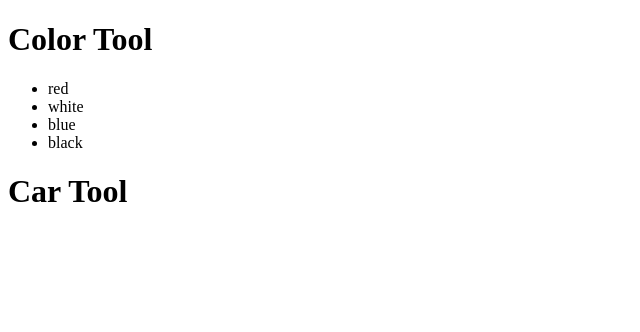
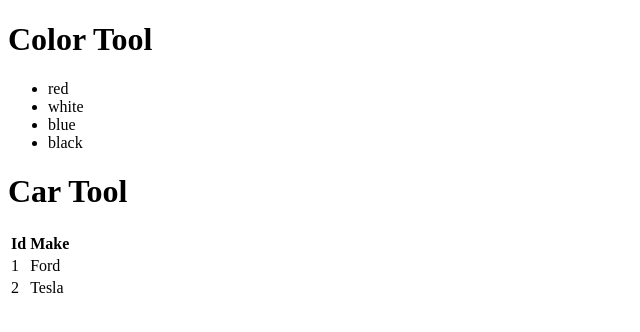
Before and after one commit to t4d-classes/react-redux-dotnet-core_02032020, a React (Create React App) app in the folder demo-app/: page / in a window 1280 px wide. Shown: the top 332 px of the page, without its empty margins (0-640 px from the left). Built offline with nearby package versions, Linux system fonts and the light colour scheme.

Commit message:
add code demos

```diff
--- a/demo-app/src/components/CarTool.js
+++ b/demo-app/src/components/CarTool.js
@@ -2,8 +2,31 @@
 
 export const CarTool = () => {
 
-    return <header>
-        <h1>Car Tool</h1>
-    </header>;
+    const cars = [
+        { id: 1, make: 'Ford' },
+        { id: 2, make: 'Tesla' },
+    ];
+
+    return (
+        <>
+            <header>
+                <h1>Car Tool</h1>
+            </header>
+            <table>
+                <thead>
+                    <tr>
+                        <th>Id</th>
+                        <th>Make</th>
+                    </tr>
+                </thead>
+                <tbody>
+                    {cars.map(car => <tr key={car.id}>
+                        <td>{car.id}</td>
+                        <td>{car.make}</td>
+                    </tr>)}
+                </tbody>
+            </table>
+        </>
+    );
 
 };
```
